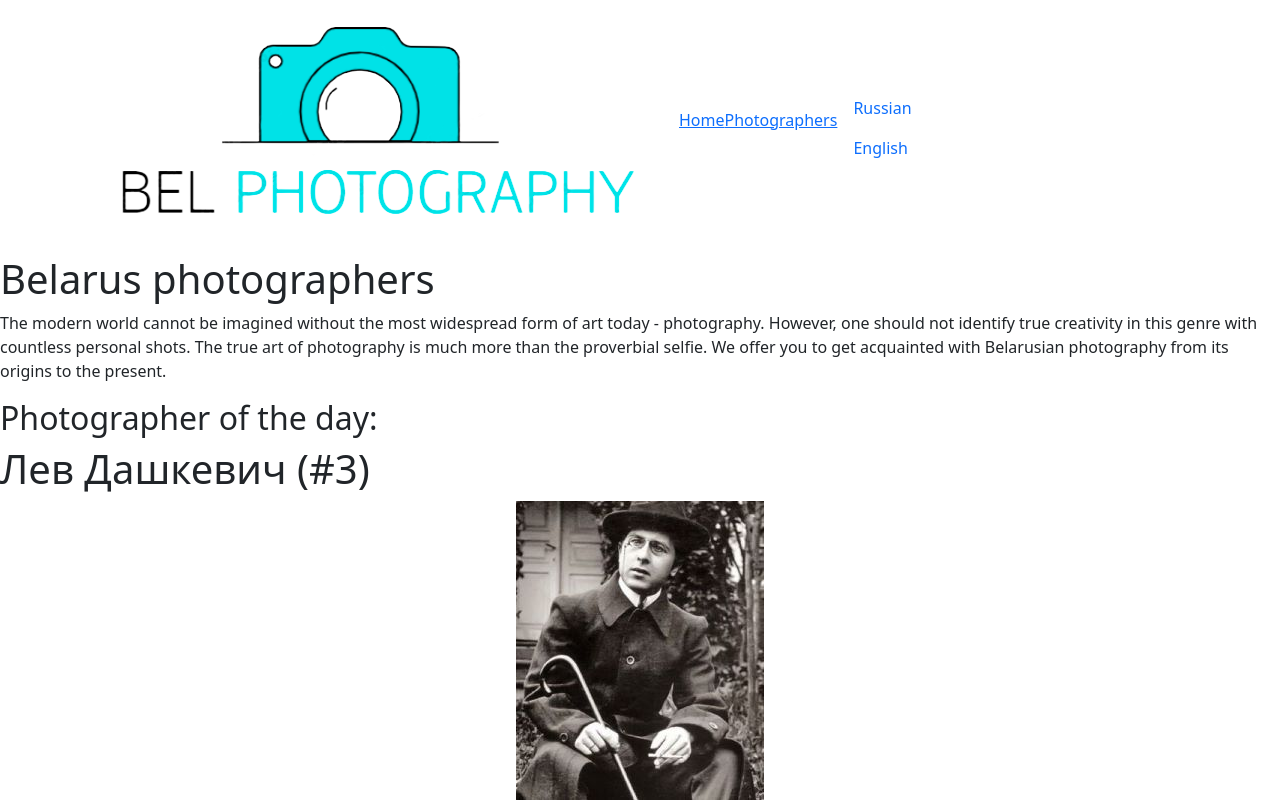
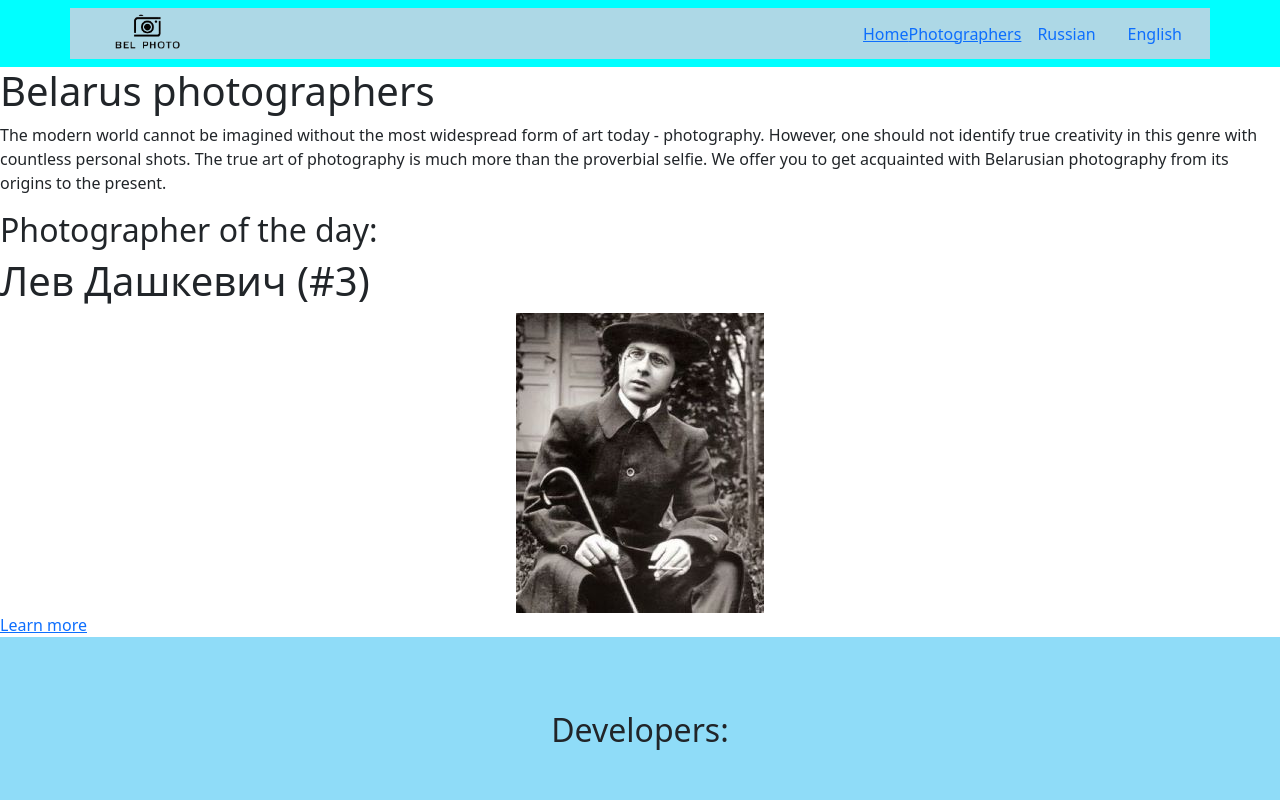
Before and after one commit to Blooife/rpi_laba2, a React (Create React App) app: page / in a window 1280 px wide. Shown: the top 800 px of the page. Built offline with nearby package versions, Linux system fonts and the light colour scheme.

Commit message:
i hate this

```diff
--- a/src/Header.css
+++ b/src/NavigationBar.css
@@ -3,10 +3,57 @@
     src: url("./fonts/lato-regular.ttf") format("TrueType");
     font-style: normal;
     font-weight: normal; }
-.header{
+
+.nav{
+    background-color: aqua;
+    display: flex;
+    justify-content: center;
+}
+.nav-into{
+    width: 1600px;
+    background-color: lightblue;
+    display: flex;
+    justify-content: space-between;
+}
+.basic-navbar-nav{
+    max-height: 60px;
+    height: 50px;
+    max-width: 60px;
+}
+.nav-into>img {
+    width: 129px !important;
+    height: 51px !important;
+}
+.nav-languages{
+    display: flex;
+    flex-direction: row;
+}
+div.nav-into.container{
+    display: flex;
+    justify-content: space-between;
+}
+div.collapse.navbar-collapse{
+    justify-content: flex-end;
+}
+/*div.collapse.navbar-collapse{
+
+}
+@media screen and (min-width: 769px){
+
+}
+
+
+@media screen and (max-width: 768px){
+    div.collapse.navbar-collapse.show{
+        flex-direction: column;
+        justify-content: flex-start;
+        align-items: flex-start;
+    }
+}
+/*.header{
     height: 85px;
     /*position: fixed;*/
-    z-index: 100;
+    /*z-index: 100;
     width: 100%;
     display: flex;
     justify-content: center;
@@ -84,4 +131,4 @@ li{
 }
 .Footer{
     text-decoration: none;
-}
+}*/
--- a/src/NavigationBar.js
+++ b/src/NavigationBar.js
@@ -1,4 +1,4 @@
-//import './Header.css';
+import './NavigationBar.css';
 import {Link,Outlet} from "react-router-dom";
 import {Container, Nav, Navbar} from "react-bootstrap"
 import {useTranslation} from "react-i18next";
@@ -9,14 +9,16 @@ function NavigaitonBar() {
   const {t,i18n } = useTranslation();
   return(
     <>
-    <Navbar as="header" expand="lg" className="nav">
-      <Container>
-      <img src={require(`./data/imgs/logo.png`)}></img>
+
+    <Navbar  as="header" expand="md" className="nav">
+      <Container className='nav-into'>
+
+      <img src={require(`./data/imgs/new-logo.png`)}></img>
         <Navbar.Toggle aria-controls="basic-navbar-nav"/>
-        <Navbar.Collapse>
+        <Navbar.Collapse className='collapse'>
         <Nav >
           <div className='header-links'>
-            <ul>
+            <ul className='navbar-nav ml-auto' >
               <li><Link to='/' className='Nav-link'>{t('home_page')}</Link></li>
               <li><Link to='/list' className='Nav-link'>{t("list_of_ph")}</Link></li>
             </ul>
--- a/src/index.css
+++ b/src/index.css
@@ -1,5 +1,6 @@
 body {
   margin: 0;
+  padding: 0px;
   font-family: -apple-system, BlinkMacSystemFont, 'Segoe UI', 'Roboto', 'Oxygen',
     'Ubuntu', 'Cantarell', 'Fira Sans', 'Droid Sans', 'Helvetica Neue',
     sans-serif;
```
Also changed, not shown: src/data/imgs/bg-main.jpg (added), src/data/imgs/new-logo.png (added).
